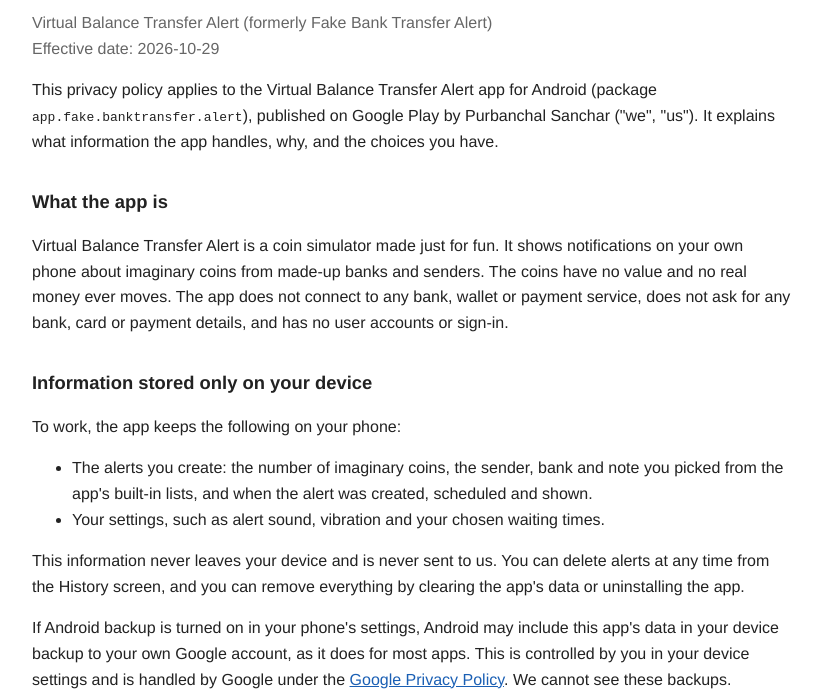
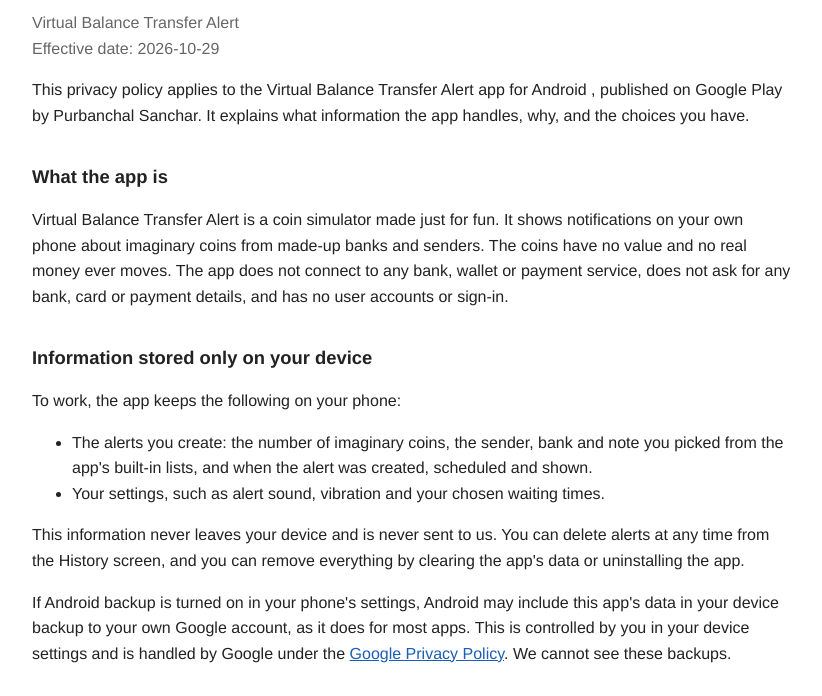
Before and after one commit to purbanchal-sanchar/purbanchal-sanchar.github.io, a plain HTML site: page virtual-balance-transfer-alert/privacy-policy.html in a window 1280 px wide. Shown: the part 69-765 px from the top of the page, without its empty margins (228-1050 px from the left). Drawn offline with Linux system fonts and the light colour scheme.

Commit message:
Update privacy policy introduction text
Removed 'formerly Fake Bank Transfer Alert' from the privacy policy introduction.

```diff
--- a/virtual-balance-transfer-alert/privacy-policy.html
+++ b/virtual-balance-transfer-alert/privacy-policy.html
@@ -14,12 +14,11 @@
 </head>
 <body>
   <h1>Privacy Policy</h1>
-  <p class="meta">Virtual Balance Transfer Alert (formerly Fake Bank Transfer Alert)<br>
+  <p class="meta">Virtual Balance Transfer Alert<br>
     Effective date: 2026-10-29</p>
 
   <p>This privacy policy applies to the Virtual Balance Transfer Alert app for Android
-    (package <code>app.fake.banktransfer.alert</code>), published on Google Play by Purbanchal Sanchar
-    ("we", "us"). It explains what information the app handles, why, and the choices you have.</p>
+    , published on Google Play by Purbanchal Sanchar. It explains what information the app handles, why, and the choices you have.</p>
 
   <h2>What the app is</h2>
   <p>Virtual Balance Transfer Alert is a coin simulator made just for fun. It shows notifications on
```
